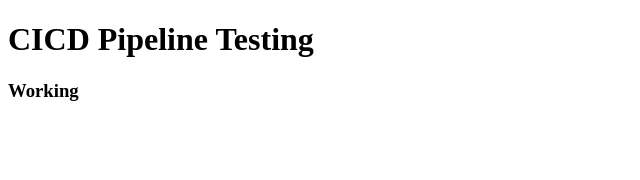
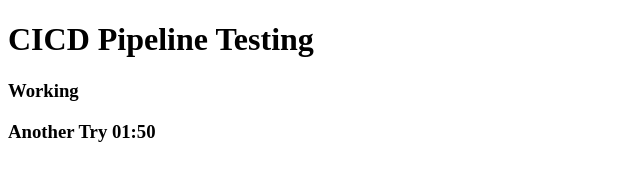
Before and after one commit to mithileshkrsinghniitians/cicd-demo, a plain HTML site: page index.html in a window 1280 px wide. Shown: the whole page, without its empty margins (0-640 px from the left). Drawn offline with Linux system fonts and the light colour scheme.

Commit message:
H3 Added

```diff
--- a/index.html
+++ b/index.html
@@ -7,5 +7,6 @@
 <body>
 <H1>CICD Pipeline Testing</H1>
 <H3>Working</H3>
+<H3>Another Try 01:50</H3>
 </body>
 </html>
```
